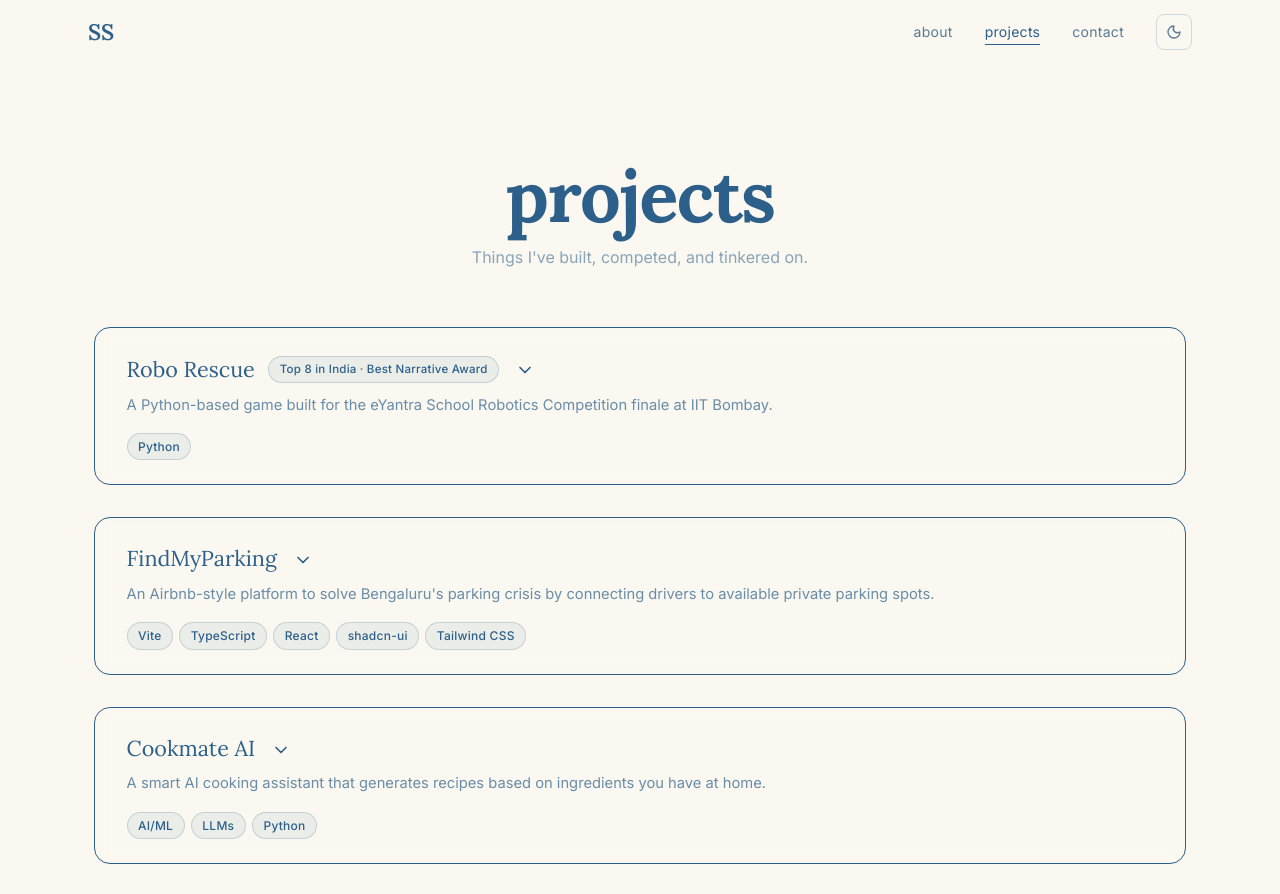
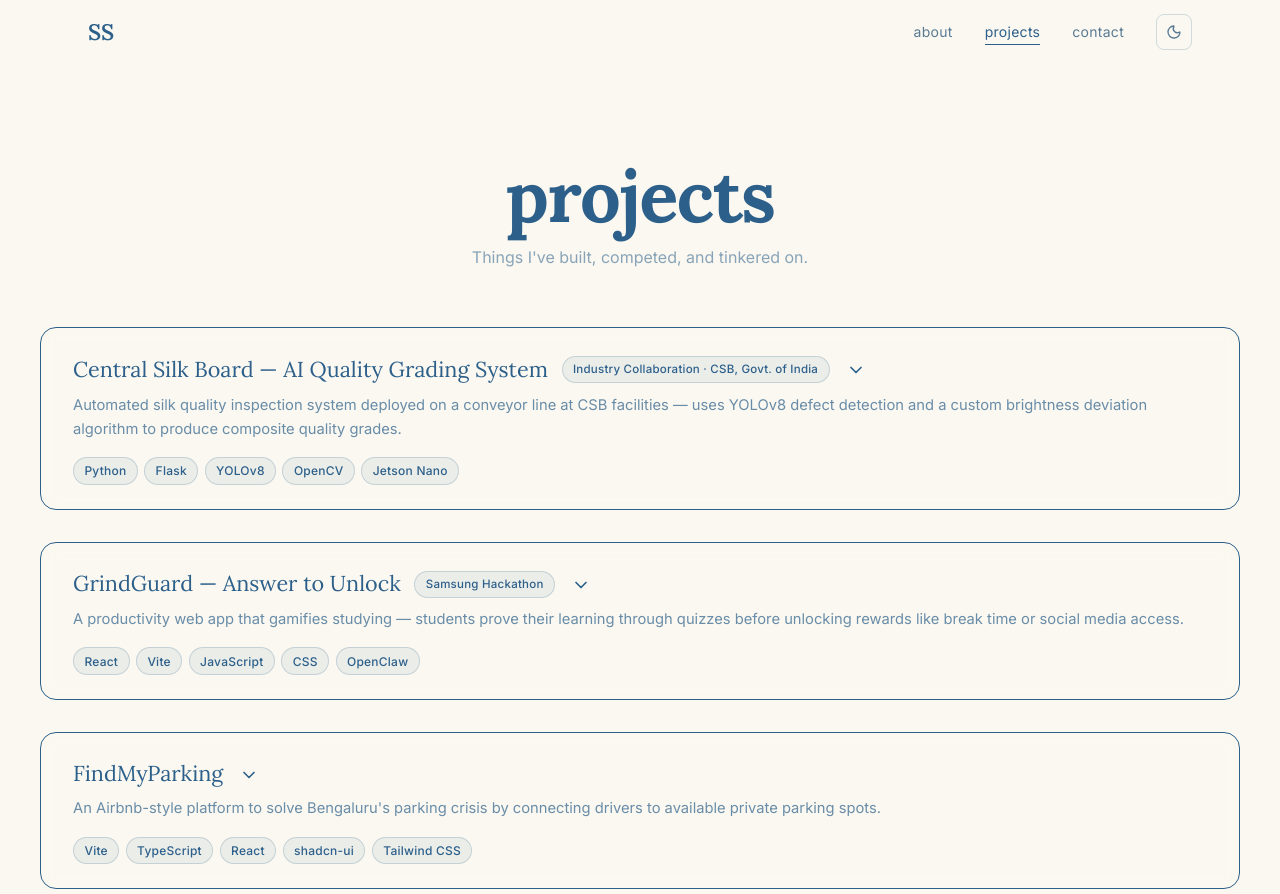
Before and after one commit to SaamarthS/my-portfolio, a React (Vite) app: page /projects in a window 1280 px wide. Shown: the top 894 px of the page. Built offline with nearby package versions, Linux system fonts and the light colour scheme.

Commit message:
Changing projects

```diff
--- a/src/pages/Projects.jsx
+++ b/src/pages/Projects.jsx
@@ -12,20 +12,36 @@ import FadeIn from '../components/FadeIn';
 
 const PROJECTS = [
   {
-    id: 'robo-rescue',
-    name: 'Robo Rescue',
-    year: '2021',
-    brief: "A Python-based game built for the eYantra School Robotics Competition finale at IIT Bombay.",
-    badge: 'Top 8 in India · Best Narrative Award',
+    id: 'silk-quality',
+    name: 'Central Silk Board — AI Quality Grading System',
+    year: 'Dec 2024 – Present',
+    brief: 'Automated silk quality inspection system deployed on a conveyor line at CSB facilities — uses YOLOv8 defect detection and a custom brightness deviation algorithm to produce composite quality grades.',
+    badge: 'Industry Collaboration · CSB, Govt. of India',
     description:
-      "A story-driven game where a student at IIT Bombay's eYantra lab must navigate the campus and repair their robot eYan. Built entirely in Python as part of the eYSRC competition — won Top 8 placement in India and the Best Narrative Award out of thousands of teams.",
-    tech: ['Python'],
-    github: 'https://github.com/SaamarthS/eYantra-IITB_FinalGame',
+      'Collaborating with the Central Silk Board, Government of India, on an automated silk quality inspection system deployed on a conveyor line. The system uses a Jetson Nano and camera setup to capture silk panels in real time, running YOLOv8 for surface defect detection and a custom brightness deviation algorithm to evaluate thread evenness across the panel. Final output is a composite quality grade covering cleanness, neatness, and evenness.\n\nMy contributions: (1) Built the Flask-based internal dashboard used by CSB employees to view grading results, inspect historical panel data, and generate printable quality report sheets. (2) Currently fine-tuning the YOLOv8 model to improve defect detection accuracy on silk panel imagery.',
+    tech: ['Python', 'Flask', 'YOLOv8', 'OpenCV', 'Jetson Nano'],
+    github: null,
+    demo: null,
+    teamProject: true,
+  },
+  {
+    id: 'grindguard',
+    name: 'GrindGuard — Answer to Unlock',
+    year: '2025',
+    brief: 'A productivity web app that gamifies studying — students prove their learning through quizzes before unlocking rewards like break time or social media access.',
+    badge: 'Samsung Hackathon',
+    description:
+      "Students shouldn't earn breaks for just spending time — they should earn them by proving they learned something. GrindGuard is a quiz-gated productivity platform where you set up a study session, take a short quiz when you're done, and only unlock your reward (break time, social media, etc.) if you pass.\n\nBuilt as part of a team of 4+ for the Samsung Hackathon. Features a login system, a dashboard with four core sections (Start Session, Quiz, Rewards, Progress), quiz-based learning verification, and a profile editor. The full workflow: Start Session → Quiz → Reward → Progress.",
+    tech: ['React', 'Vite', 'JavaScript', 'CSS', 'OpenClaw'],
+    github: 'https://github.com/samarthprabhu2007-art/SAMSUNG-HACKATHON-',
+    demo: 'https://samsung-hackathon-bice.vercel.app/',
+    demoVideo: 'https://drive.google.com/file/d/1YwucDdUoMkjgEECS_AgHrgoVXK5ZeSt-/view?usp=sharing',
+    teamProject: false,
   },
   {
     id: 'findmyparking',
     name: 'FindMyParking',
-    year: '2025',
+    year: 'Jan 2026',
     brief: "An Airbnb-style platform to solve Bengaluru's parking crisis by connecting drivers to available private parking spots.",
     badge: null,
     description:
@@ -37,26 +53,24 @@ const PROJECTS = [
   {
     id: 'cookmate-ai',
     name: 'Cookmate AI',
-    year: 'ongoing',
+    year: 'Dec 2025',
     brief: 'A smart AI cooking assistant that generates recipes based on ingredients you have at home.',
     badge: null,
     description:
       "An intelligent cooking bot that tracks your groceries, monitors health and nutrition, generates personalised recipes based on what's in your kitchen, and reminds you to reorder when supplies run low. Combines LLMs with practical utility for everyday use.",
-    tech: ['AI/ML', 'LLMs', 'Python'],
+    tech: ['JavaScript', 'HTML', 'CSS'],
     github: 'https://github.com/SaamarthS/Cookmate-Ai',
   },
   {
-    id: 'silk-quality',
-    name: 'Silk Quality Automation System',
-    year: 'ongoing',
-    brief: 'An autonomous computer vision grading system for the Central Silk Board (Govt. of India) — replacing manual silk panel inspection at CSB facilities.',
-    badge: 'Industry Collaboration · CSB, Govt. of India',
+    id: 'robo-rescue',
+    name: 'Robo Rescue',
+    year: 'Jan 2022',
+    brief: "A Python-based game built for the eYantra School Robotics Competition finale at IIT Bombay.",
+    badge: 'Top 8 in India · Best Narrative Award',
     description:
-      'A senior-led team project I joined in December 2024, collaborating with the Central Silk Board under the Government of India. The system uses a Jetson Nano + camera setup on a conveyor line to capture silk panels, then runs YOLOv8 to detect surface defects. Evenness is evaluated via a brightness deviation formula that tracks luminosity across the panel and flags sudden dips. The final output is an overall quality grade covering cleanness, neatness, and evenness.\n\nMy contributions: (1) Built the Flask dashboard used by CSB employees to view live camera feeds, grading results, historical data, and print quality report sheets. (2) Currently fine-tuning the YOLOv8 model for improved defect detection accuracy on silk panels.',
-    tech: ['Python', 'Flask', 'YOLOv8', 'OpenCV'],
-    github: null,
-    demo: null,
-    teamProject: true,
+      "A story-driven game where a student at IIT Bombay's eYantra lab must navigate the campus and repair their robot eYan. Built entirely in Python as part of the eYSRC competition — won Top 8 placement in India and the Best Narrative Award out of thousands of teams.",
+    tech: ['Python'],
+    github: 'https://github.com/SaamarthS/eYantra-IITB_FinalGame',
   },
 ];
 
@@ -239,6 +253,19 @@ function ProjectCard({ project }) {
                     </span>
                   </span>
                 ))}
+                {project.demoVideo && (
+                  <a
+                    href={project.demoVideo}
+                    target="_blank"
+                    rel="noopener noreferrer"
+                    id={`demo-video-${project.id}`}
+                    className="btn-outline"
+                    style={{ display: 'inline-flex', alignItems: 'center', gap: '0.5rem' }}
+                  >
+                    <ExternalLink size={15} />
+                    Watch Demo
+                  </a>
+                )}
                 {project.teamProject && (
                   <span style={{
                     fontFamily: 'var(--font-body)',
```
